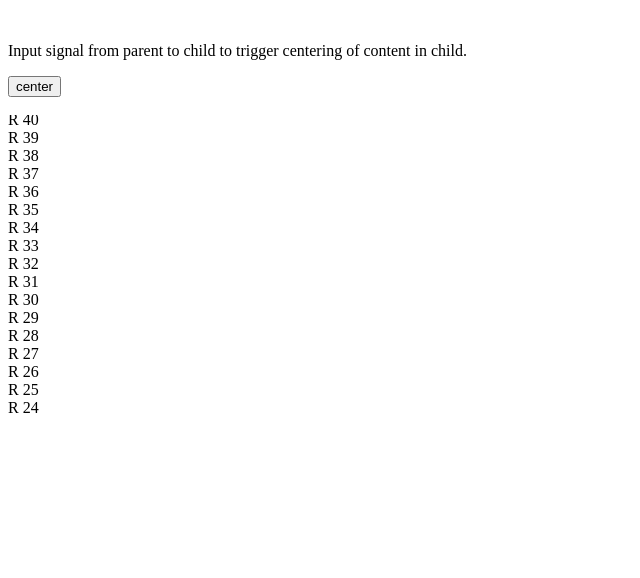
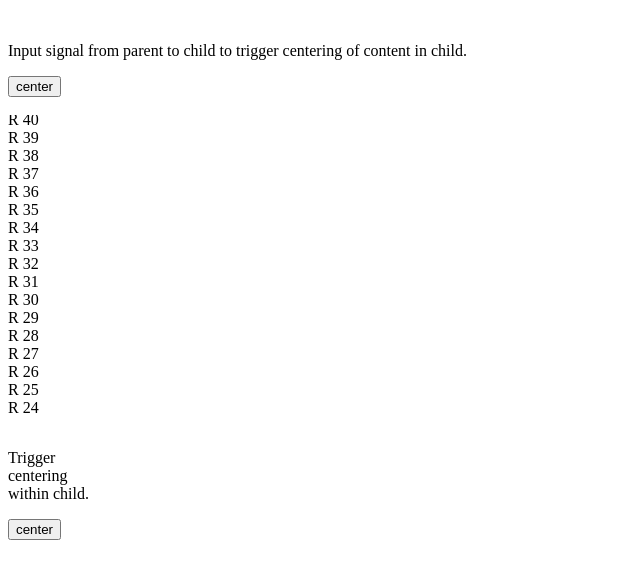
Before and after one commit to JanStureNielsen/scrollable-window, an Angular app: page / in a window 1280 px wide. Shown: the top 578 px of the page, without its empty margins (0-640 px from the left). Built offline with nearby package versions, Linux system fonts and the light colour scheme.

Commit message:
Add some explanation.

```diff
--- a/src/app/window/window.component.html
+++ b/src/app/window/window.component.html
@@ -14,4 +14,7 @@
       }
     </div>
   </div>
+  <br/>
+  <p>Trigger centering within child.</p>
+  <button (click)="onCenter()">center</button>
 </div>
```
